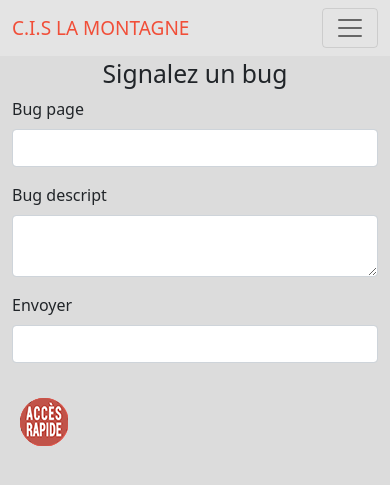
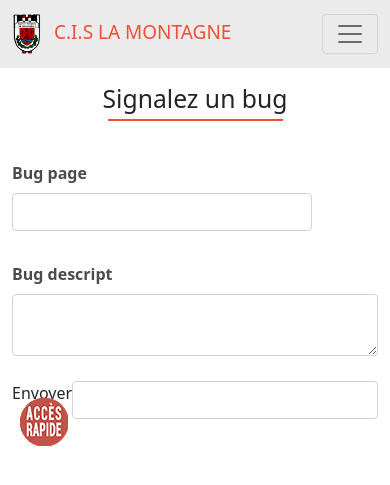
Before and after one commit to Antoine-COUSIN/CISLaMontagne, a Symfony app: template templates/home/bugSignalement.html.twig in a window 390 px wide. Shown: the top 485 px of the page. Run offline with Twig, Linux system fonts and the light colour scheme; the template is opened without the code that fills it, so the values that code supplies are empty; form fields are guessed from the names that the template uses; style sheets or scripts are compiled from the project's sources; some libraries are stand-ins or nearby versions; some web fonts are replaced.

Commit message:
Mise en CSS + Responsive bugTracker

```diff
--- a/public/css/styles.css
+++ b/public/css/styles.css
@@ -821,6 +821,66 @@
           justify-content: center;
 }
 
+#bugTracker-form h2 {
+  margin-top: 25px;
+}
+
+#bugTracker-form h2::after {
+  display: block;
+  height: 2px;
+  background-color: #f14e38;
+  width: 175px;
+  content: "";
+  margin: 5px auto;
+  margin-bottom: 40px;
+}
+
+#bugTracker-form form {
+  margin-bottom: 50px;
+}
+
+#bugTracker-form form .form-contact div {
+  display: -webkit-box;
+  display: -ms-flexbox;
+  display: flex;
+  -webkit-box-orient: vertical;
+  -webkit-box-direction: normal;
+      -ms-flex-direction: column;
+          flex-direction: column;
+}
+
+#bugTracker-form form .form-contact div label {
+  margin-bottom: 8px;
+  color: #4b4b4b !important;
+  font-weight: bold;
+}
+
+#bugTracker-form form .form-contact div input {
+  width: 300px;
+  margin-bottom: 15px;
+}
+
+#bugTracker-form form .form-contact div #cke_contact_message {
+  margin-bottom: 15px;
+}
+
+#bugTracker-form form .submit {
+  margin-top: 25px;
+}
+
+#bugTracker-form form .submit div {
+  display: -webkit-box;
+  display: -ms-flexbox;
+  display: flex;
+  -webkit-box-pack: center;
+      -ms-flex-pack: center;
+          justify-content: center;
+}
+
+#bugTracker-form form .submit button {
+  width: 200px;
+}
+
 #recruitement h2 {
   margin-top: 25px;
 }
--- a/public/css/styles.scss
+++ b/public/css/styles.scss
@@ -886,6 +886,75 @@
     }
 }
 
+//BUG TRACKER====================================================================================================
+
+#bugTracker-form
+{
+    h2
+    {
+        margin-top: 25px;
+    }
+
+    h2::after
+    {
+        display: block;
+        height: 2px;
+        background-color: rgb(241, 78, 56);
+        width: 175px;
+        content: "";
+        margin: 5px auto;
+        margin-bottom: 40px;
+    }
+
+    form
+    {
+        margin-bottom: 50px;
+
+        .form-contact
+        {
+            div
+            {
+                display: flex;
+                flex-direction: column;
+
+                label
+                {
+                    margin-bottom: 8px;
+                    color: rgb(75, 75, 75) !important;
+                    font-weight: bold;
+                }
+
+                input
+                {
+                    width: 300px;
+                    margin-bottom: 15px;
+                }
+
+                #cke_contact_message
+                {
+                    margin-bottom: 15px;
+                }
+            }
+        }
+
+        .submit
+        {
+            margin-top: 25px;
+
+            div
+            {
+                display: flex;
+                justify-content: center;
+            }
+
+            button
+                {
+                    width: 200px;
+                }
+        }
+    }
+}
+
 //PAGE RECRUITEMENT==============================================================================================
 
 #recruitement
--- a/templates/home/bugSignalement.html.twig
+++ b/templates/home/bugSignalement.html.twig
@@ -1,10 +1,10 @@
-{% extends 'baseExtranet.html.twig' %}
+{% extends 'baseAdmin.html.twig' %}
 
 {% block title %}Signaler un bug{% endblock %}
 
 {% block body %}
 
-<section id="contact-form">
+<section id="bugTracker-form">
     <div class="container">
         <div class="row">
             <div class="col-md-12">
```
Also changed, not shown: 1 other file.
